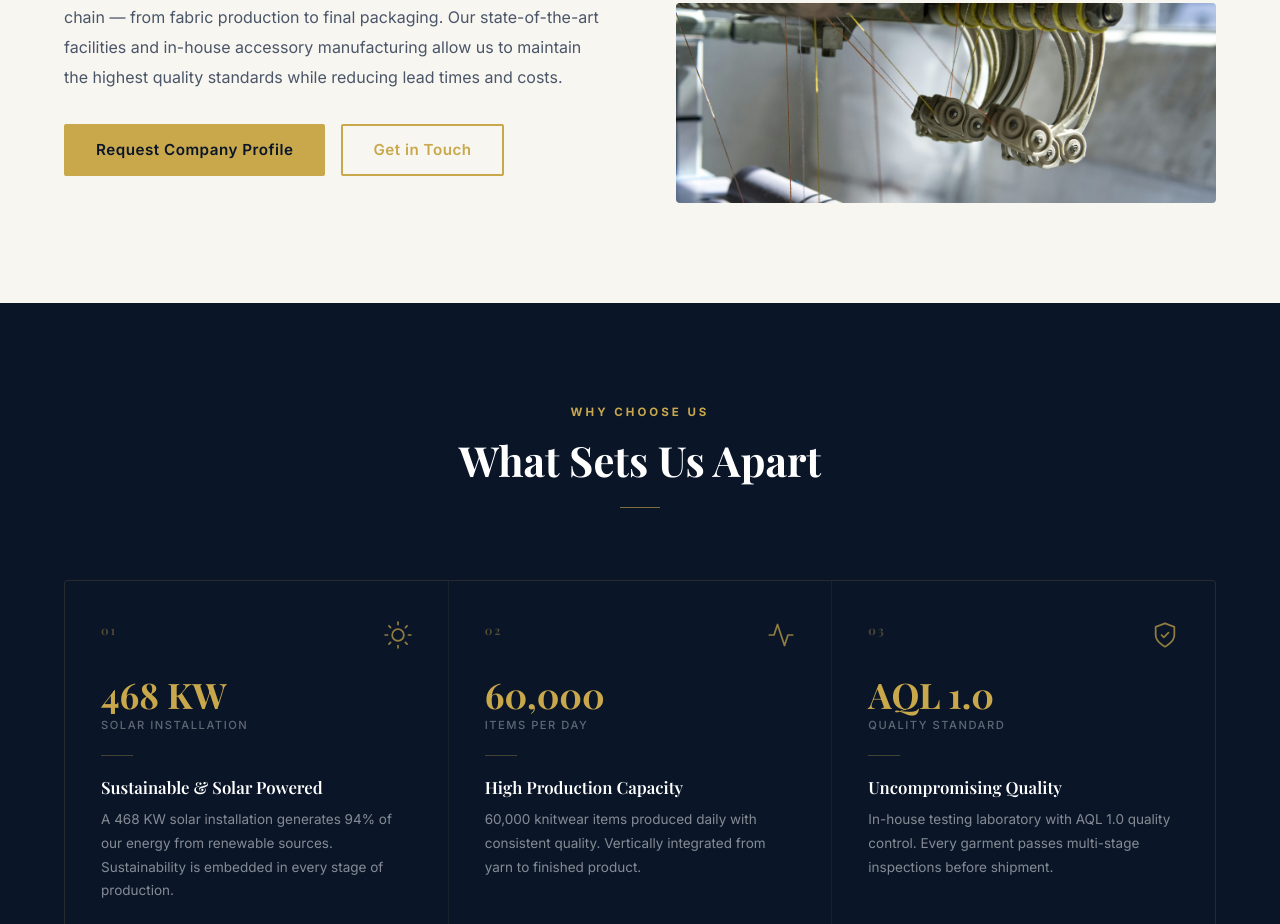
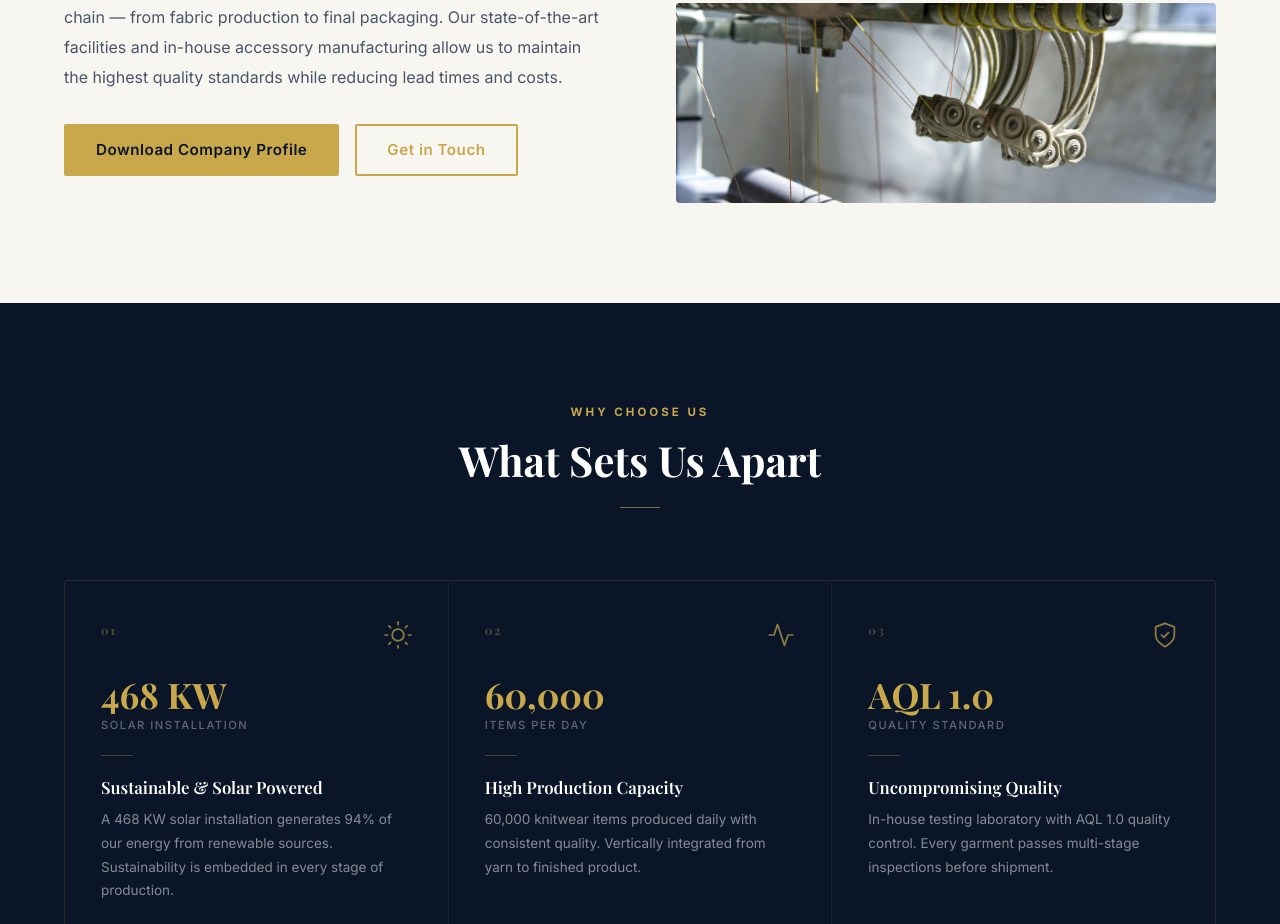
Before and after one commit to ratulsarker/supreme-group, a Next.js app: page /stitch in a window 1280 px wide. Shown: the part 2933-3857 px from the top of the page. Built offline with nearby package versions, Linux system fonts and the light colour scheme; a web font is replaced by a local one.

Commit message:
fix: change Request Company Profile to direct PDF download button

```diff
--- a/app/stitch/page.tsx
+++ b/app/stitch/page.tsx
@@ -276,10 +276,11 @@ export default function StitchPage() {
                 As a vertically integrated manufacturer, we oversee the entire supply chain — from fabric production to final packaging. Our state-of-the-art facilities and in-house accessory manufacturing allow us to maintain the highest quality standards while reducing lead times and costs.
               </p>
               <a
-                href="mailto:office@supremegroupbd.com?subject=Company%20Profile%20Request"
+                href="/supreme-stitch-company-profile.pdf"
+                download
                 className="btn-gold"
               >
-                Request Company Profile
+                Download Company Profile
               </a>
               <Link href="/contact" className="btn-outline-gold" style={{ marginLeft: "16px" }}>
                 Get in Touch
```
